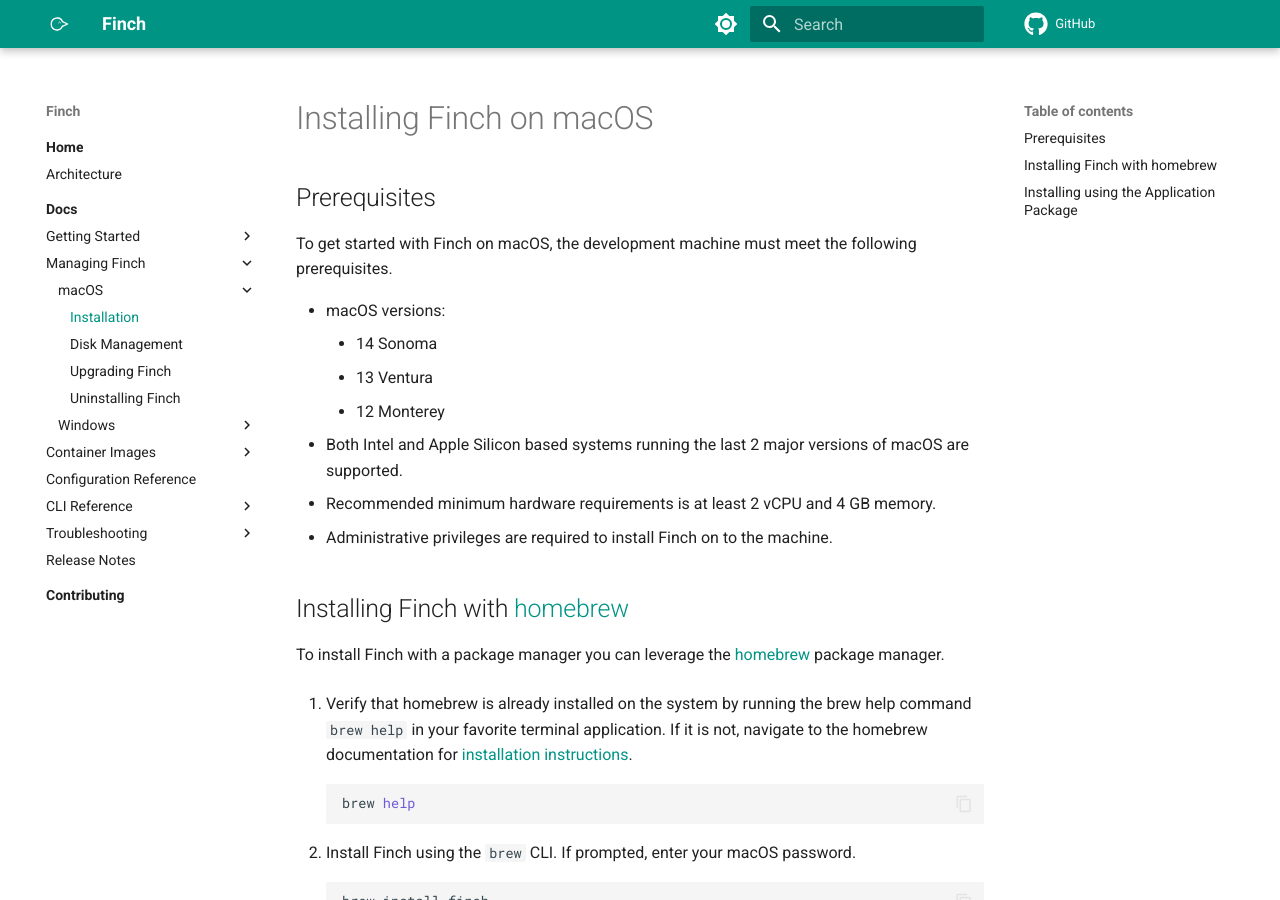
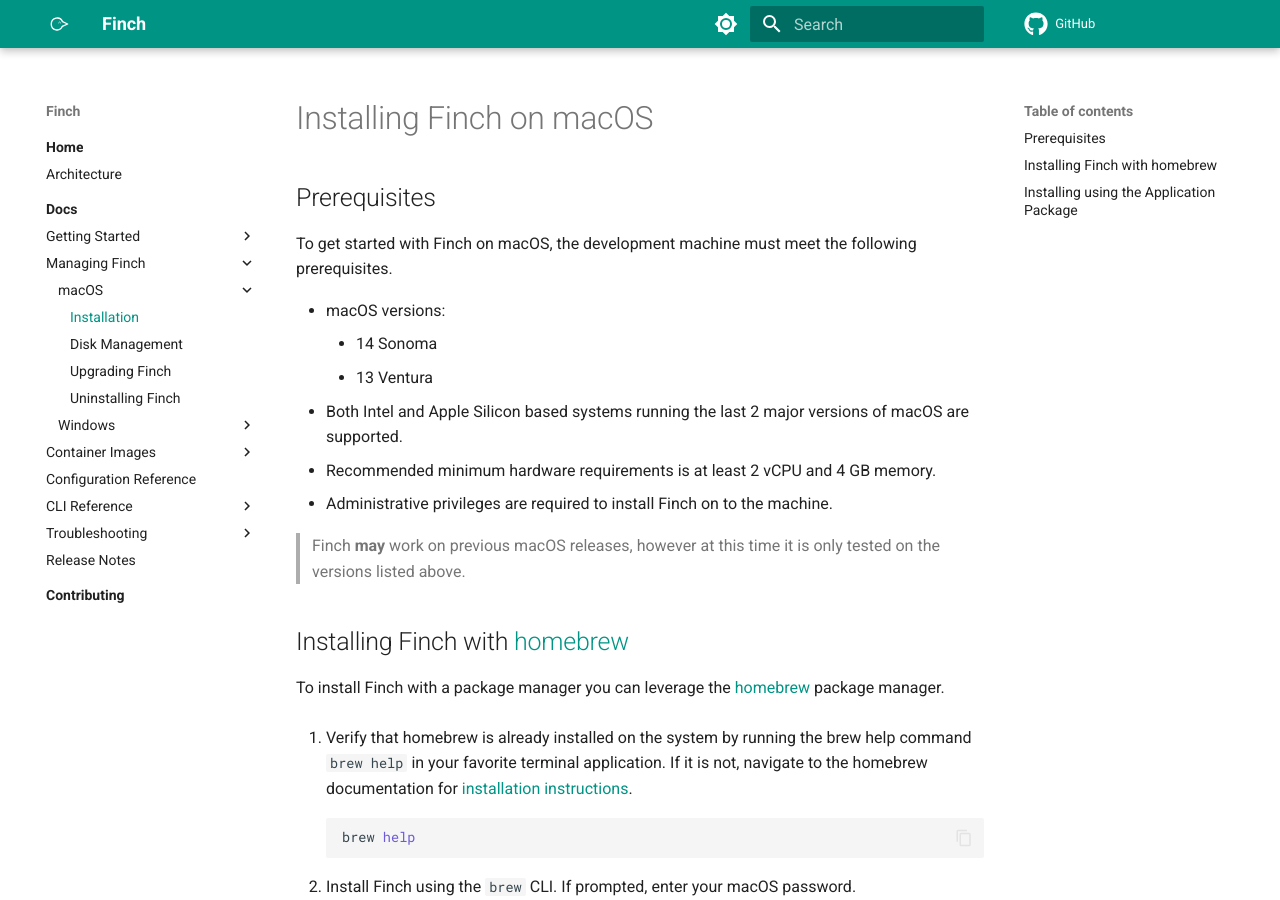
Before and after one commit to runfinch/finch-website, an MkDocs documentation site: the page built from docs/docs/managing-finch/macos/installation.md, in a window 1280 px wide and 900 px high. Built offline with MkDocs 1.6.1 and Material for MkDocs 9.7.7, drawn with Linux system fonts in a browser that asks for light colours; comment, search, counter and statistics services are not loaded.

Commit message:
docs: Remove macos 12 from officially supported
Signed-off-by: Olly Pomeroy <opomer@amazon.co.uk>

```diff
--- a/docs/docs/managing-finch/macos/installation.md
+++ b/docs/docs/managing-finch/macos/installation.md
@@ -8,10 +8,12 @@
 * macOS versions:
     * 14 Sonoma
     * 13 Ventura
-    * 12 Monterey
 * Both Intel and Apple Silicon based systems running the last 2 major versions of macOS are supported.
 * Recommended minimum hardware requirements is at least 2 vCPU and 4 GB memory.
 * Administrative privileges are required to install Finch on to the machine.
+
+> Finch **may** work on previous macOS releases, however at this time it is only
+> tested on the versions listed above.
 
 ## Installing Finch with [homebrew](https://brew.sh/)
 
```
